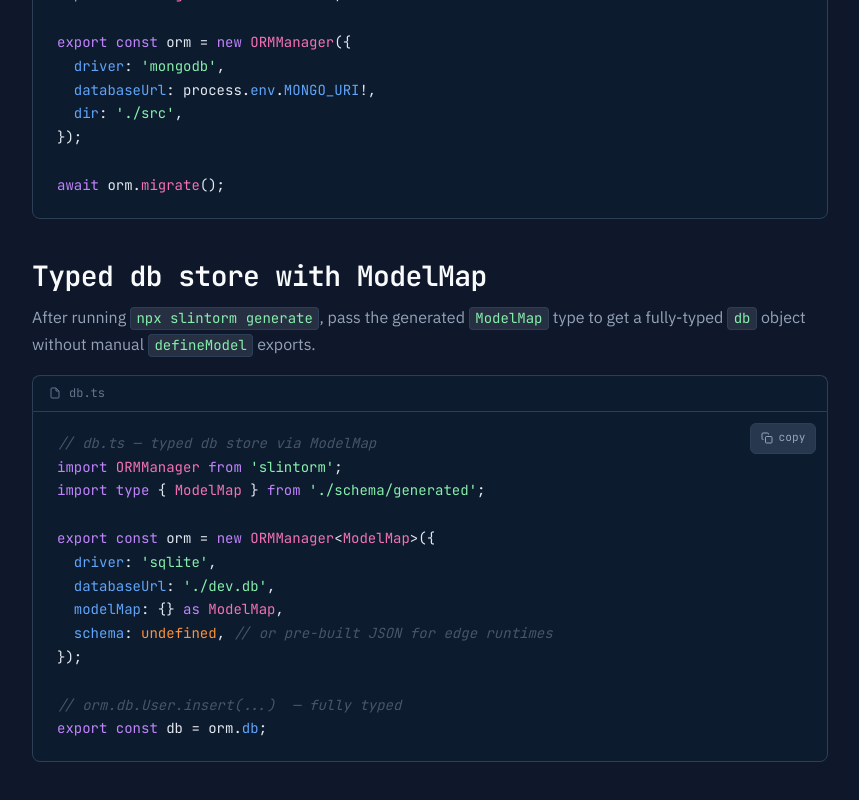
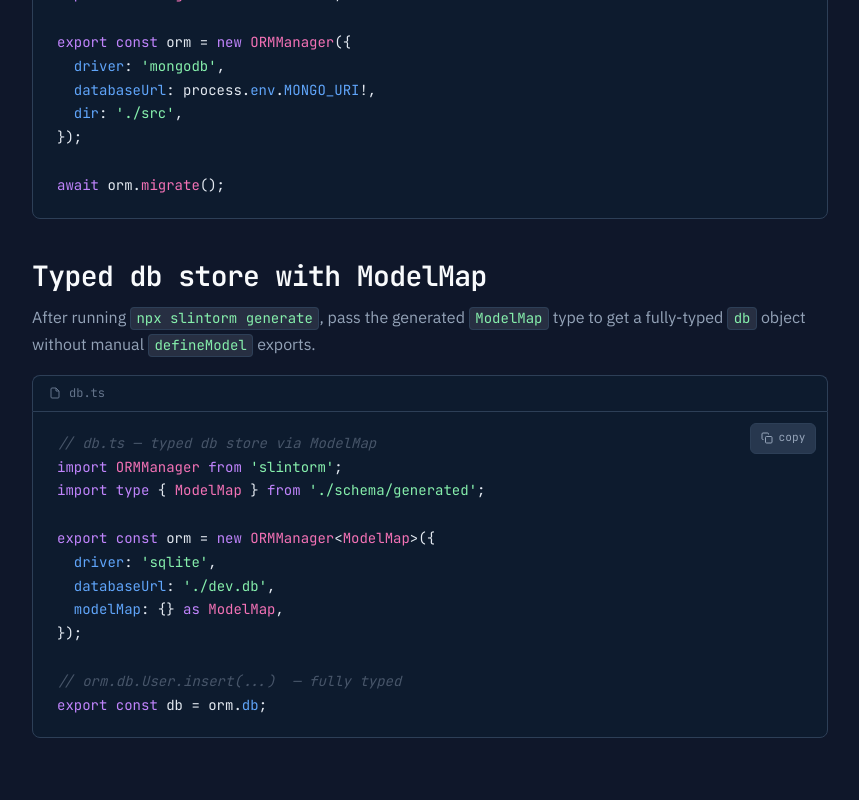
Before and after one commit to emeraldlinks/slintorm-docs, a Next.js app: page /docs/configuration in a window 1280 px wide. Shown: the part 2922-3722 px from the top of the page, without its empty margins (260-1119 px from the left). Built offline with nearby package versions, Linux system fonts and the light colour scheme.

Commit message:
fix: remove schema: undefined from ModelMap example
schema is either passed (for edge runtimes, imported from generated.json)
or simply omitted — it is never set to undefined explicitly.

```diff
--- a/src/app/docs/configuration/page.tsx
+++ b/src/app/docs/configuration/page.tsx
@@ -73,7 +73,6 @@
   driver: 'sqlite',
   databaseUrl: './dev.db',
   modelMap: {} as ModelMap,
-  schema: undefined, // or pre-built JSON for edge runtimes
 });
 
 // orm.db.User.insert(...)  — fully typed
```
